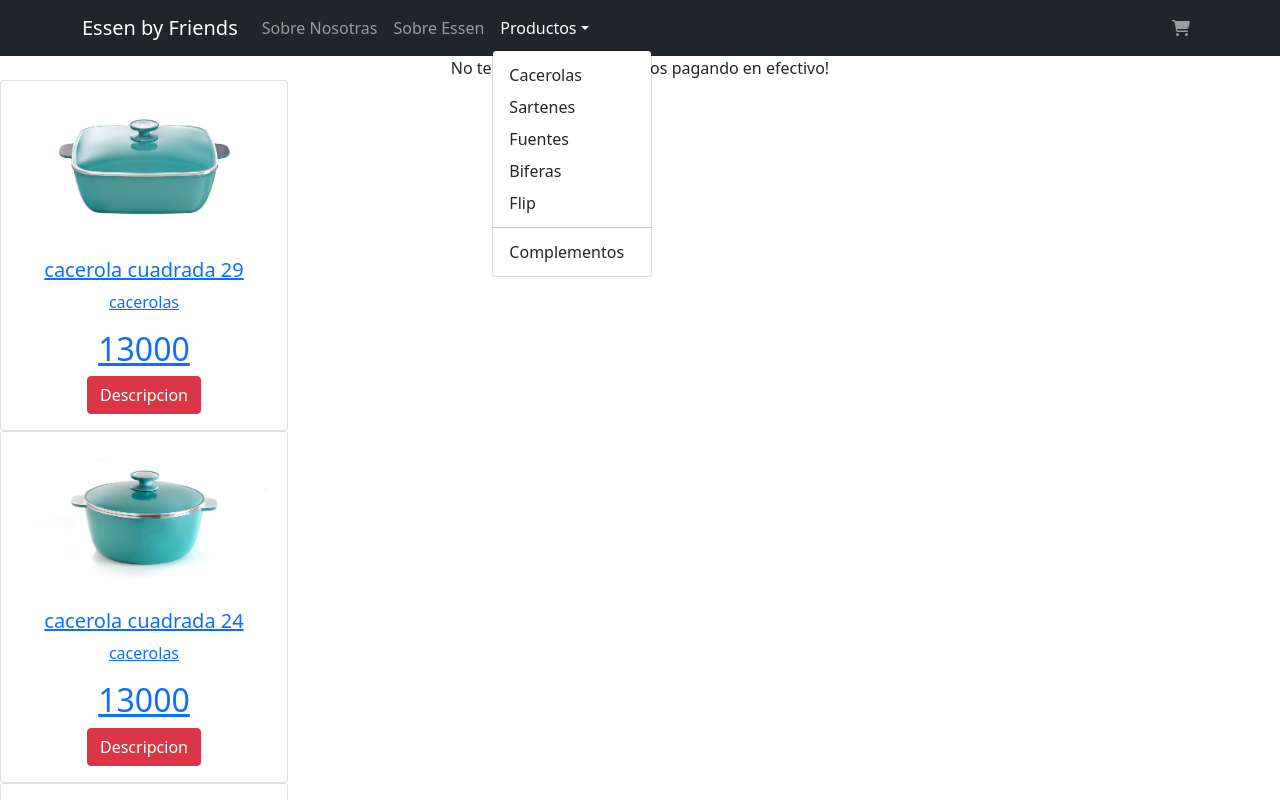
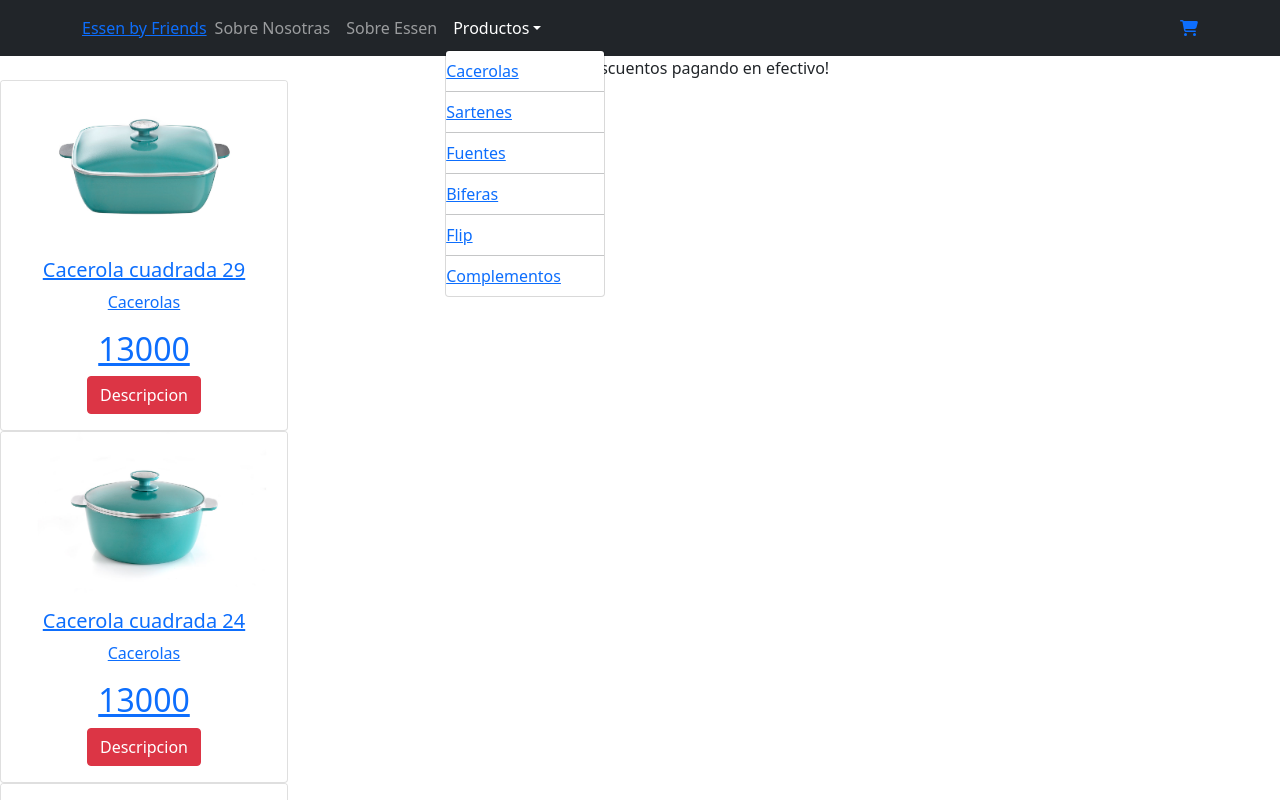
Before and after one commit to arieldumpierres/dumpierres_desafio2, a React (Create React App) app: page / in a window 1280 px wide. Both pictures are taken after a click on the button "Productos". Shown: the top 800 px of the page. Built offline with nearby package versions, Linux system fonts and the light colour scheme.

Commit message:
se agrega navegacion usando react-router y param.

```diff
--- a/src/componentes/NavBar/NavBar.jsx
+++ b/src/componentes/NavBar/NavBar.jsx
@@ -1,9 +1,11 @@
 import './NavBar.css'
+import { NavLink } from 'react-router-dom'
 import Container from 'react-bootstrap/Container'
 import Navbar from 'react-bootstrap/Navbar'
 import Nav from 'react-bootstrap/Nav'
 import NavDropdown from 'react-bootstrap/NavDropdown'
 import Widget from '../Widgets/Widget'
+import './NavBar.css'
 
 
 
@@ -15,28 +17,32 @@ function NavBar() {
 
 <Navbar collapseOnSelect expand="lg" bg="dark" variant="dark">
   <Container>
-  <Navbar.Brand href="#home">Essen by Friends</Navbar.Brand>
+  <NavLink to='/'>Essen by Friends</NavLink>
   <Navbar.Toggle aria-controls="responsive-navbar-nav" />
   <Navbar.Collapse id="responsive-navbar-nav">
     <Nav className="me-auto">
       <Nav.Link href="#features">Sobre Nosotras</Nav.Link>
       <Nav.Link href="#pricing">Sobre Essen</Nav.Link>
       <NavDropdown title="Productos" id="collasible-nav-dropdown">
-        <NavDropdown.Item href="#action/3.1">Cacerolas</NavDropdown.Item>
-        <NavDropdown.Item href="#action/3.2">Sartenes</NavDropdown.Item>
-        <NavDropdown.Item href="#action/3.3">Fuentes</NavDropdown.Item>
-        <NavDropdown.Item href="#action/3.4">Biferas</NavDropdown.Item>
-        <NavDropdown.Item href="#action/3.5">Flip</NavDropdown.Item>
+        <NavLink to="categoria/Cacerolas">Cacerolas</NavLink>
         <NavDropdown.Divider />
-        <NavDropdown.Item href="#action/3.6">Complementos</NavDropdown.Item>
+        <NavLink to="categoria/Sartenes">Sartenes</NavLink>
+        <NavDropdown.Divider />
+        <NavLink to="categoria/Fuentes">Fuentes</NavLink>
+        <NavDropdown.Divider />
+        <NavLink to="categoria/Biferas">Biferas</NavLink>
+        <NavDropdown.Divider />
+        <NavLink to="categoria/Flip">Flip</NavLink>
+        <NavDropdown.Divider />
+        <NavLink to="categoria/Complementos">Complementos</NavLink>
       </NavDropdown>
     </Nav>
     <Nav>
-      <Nav.Link href="#deets">
+      <NavLink to='cart' className={({ isActive })=> isActive ? 'active' : ''} >
 
       <Widget/>
 
-     </Nav.Link>
+     </NavLink>
 
     </Nav>
   </Navbar.Collapse>
--- a/src/helpers/getFetch.js
+++ b/src/helpers/getFetch.js
@@ -25,183 +25,183 @@ import img23 from "../img/terrasavarin24cm2.jpg"
 const productos = [
     {
       id: '1',
-      categoria: "cacerolas",
-      nombre: "cacerola cuadrada 29",
+      categoria: "Cacerolas",
+      nombre: "Cacerola cuadrada 29",
       precio: 13000,
       foto: img1,
       stock: 10,
     },
     {
       id: '2',
-      categoria: "cacerolas",
-      nombre: "cacerola cuadrada 24",
+      categoria: "Cacerolas",
+      nombre: "Cacerola cuadrada 24",
       precio: 13000,
       foto: img2,
       stock: 10,
     },
     {
       id: '3',
-      categoria: "cacerolas",
-      nombre: "cacerola 20",
+      categoria: "Cacerolas",
+      nombre: "Cacerola 20",
       precio: 13000,
       foto: img3,
       stock: 10,
     },
     {
       id: '4',
-      categoria: "cacerolas",
-      nombre: "cacerola 24",
+      categoria: "Cacerolas",
+      nombre: "Cacerola 24",
       precio: 13000,
       foto: img4,
       stock: 10,
     },
     {
       id: '5',
-      categoria: "cacerolas",
-      nombre: "cacerola 28",
+      categoria: "Cacerolas",
+      nombre: "Cacerola 28",
       precio: 13000,
       foto: img5,
       stock: 10,
     },
     {
       id: '6',
-      categoria: "cacerolas",
-      nombre: "cacerola 18 con mango",
+      categoria: "Cacerolas",
+      nombre: "Cacerola 18 con mango",
       precio: 13000,
       foto: img6,
       stock: 10,
     },
     {
       id: '7',
-      categoria: "sartenes",
-      nombre: "sarten 18",
+      categoria: "Sartenes",
+      nombre: "Sarten 18",
       precio: 13000,
       foto: img7,
       stock: 10,
     },
     {
       id: '8',
-      categoria: "sartenes",
-      nombre: "sarten 24",
+      categoria: "Sartenes",
+      nombre: "Sarten 24",
       precio: 13000,
       foto: img8,
       stock: 10,
     },
     {
       id: '9',
-      categoria: "sartenes",
-      nombre: "sarten 31 con asas",
+      categoria: "Sartenes",
+      nombre: "Sarten 31 con asas",
       precio: 13000,
       foto: img9,
       stock: 10,
     },
     {
       id: '10',
-      categoria: "sartenes",
-      nombre: "sarten 20",
+      categoria: "Sartenes",
+      nombre: "Sarten 20",
       precio: 13000,
       foto: img10,
       stock: 10,
     },
     {
       id: '11',
-      categoria: "sartenes",
-      nombre: "sarten 28",
+      categoria: "Sartenes",
+      nombre: "Sarten 28",
       precio: 13000,
       foto: img11,
       stock: 10,
     },
     {
       id: '12',
-      categoria: "sartenes",
-      nombre: "sarten chef sensor",
+      categoria: "Sartenes",
+      nombre: "Sarten chef sensor",
       precio: 13000,
       foto: img12,
       stock: 10,
     },
     {
       id: '13',
-      categoria: "sartenes",
-      nombre: "wok sensor",
+      categoria: "Sartenes",
+      nombre: "Wok sensor",
       precio: 13000,
       foto: img13,
       stock: 10,
     },
     {
       id: '14',
-      categoria: "fuentes",
-      nombre: "fuente rectangular 30",
+      categoria: "Fuentes",
+      nombre: "Fuente rectangular 30",
       precio: 13000,
       foto: img14,
       stock: 10,
     },
     {
       id: '15',
-      categoria: "biferas",
-      nombre: "bifera con asas",
+      categoria: "Biferas",
+      nombre: "Bifera con asas",
       precio: 13000,
       foto: img15,
       stock: 10,
     },
     { id: '16',
-      categoria: "flip",
-      nombre: "flip",
+      categoria: "Flip",
+      nombre: "Flip",
       precio: 13000,
       foto: img16,
       stock: 10,
     },
     {
       id: '17',
-      categoria: "complementos",
-      nombre: "budineras terra x2",
+      categoria: "Complementos",
+      nombre: "Budineras terra x2",
       precio: 13000,
       foto: img17,
       stock: 10,
     },
     {
       id: '18',
-      categoria: "complementos",
-      nombre: "savarin 18 terra",
+      categoria: "Complementos",
+      nombre: "Savarin 18 terra",
       precio: 13000,
       foto: img18,
       stock: 10,
     },
     {
       id: '19',
-      categoria: "complementos",
-      nombre: "savarin 24 terra",
+      categoria: "Complementos",
+      nombre: "Savarin 24 terra",
       precio: 13000,
       foto: img19,
       stock: 10,
     },
     {
       id: '20',
-      categoria: "complementos",
-      nombre: "savarin 28 terra",
+      categoria: "Complementos",
+      nombre: "Savarin 28 terra",
       precio: 13000,
       foto: img20,
       stock: 10,
     },
     {
       id: '21',
-      categoria: "complementos",
-      nombre: "cestillo freidor",
+      categoria: "Complementos",
+      nombre: "Cestillo freidor",
       precio: 13000,
       foto: img21,
       stock: 10,
     },
     {
       id: '22',
-      categoria: "complementos",
-      nombre: "vaporizador con tapa",
+      categoria: "Complementos",
+      nombre: "Vaporizador con tapa",
       precio: 13000,
       foto: img22,
       stock: 10,
     },
     {
       id: '23',
-      categoria: "complementos",
-      nombre: "savarin 24 terra",
+      categoria: "Complementos",
+      nombre: "Savarin 24 terra",
       precio: 13000,
       foto: img23,
       stock: 10,
```
